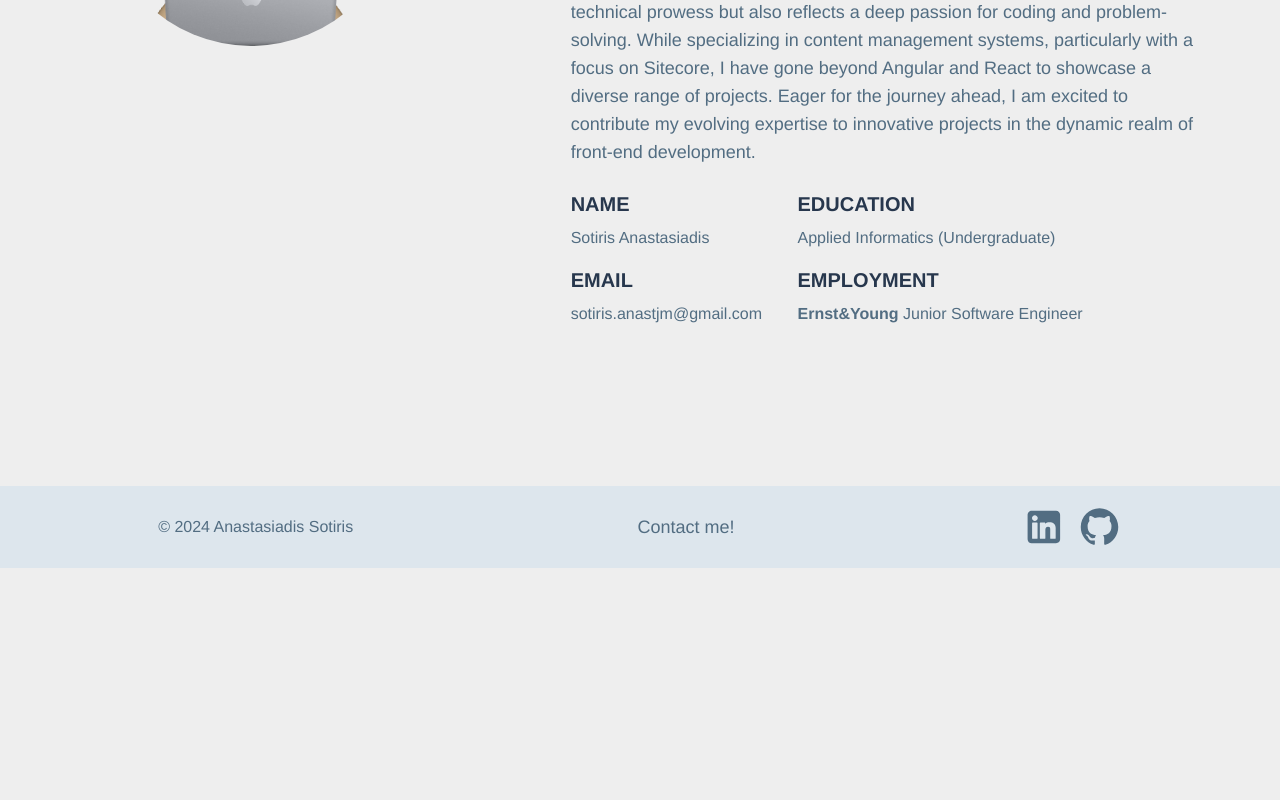
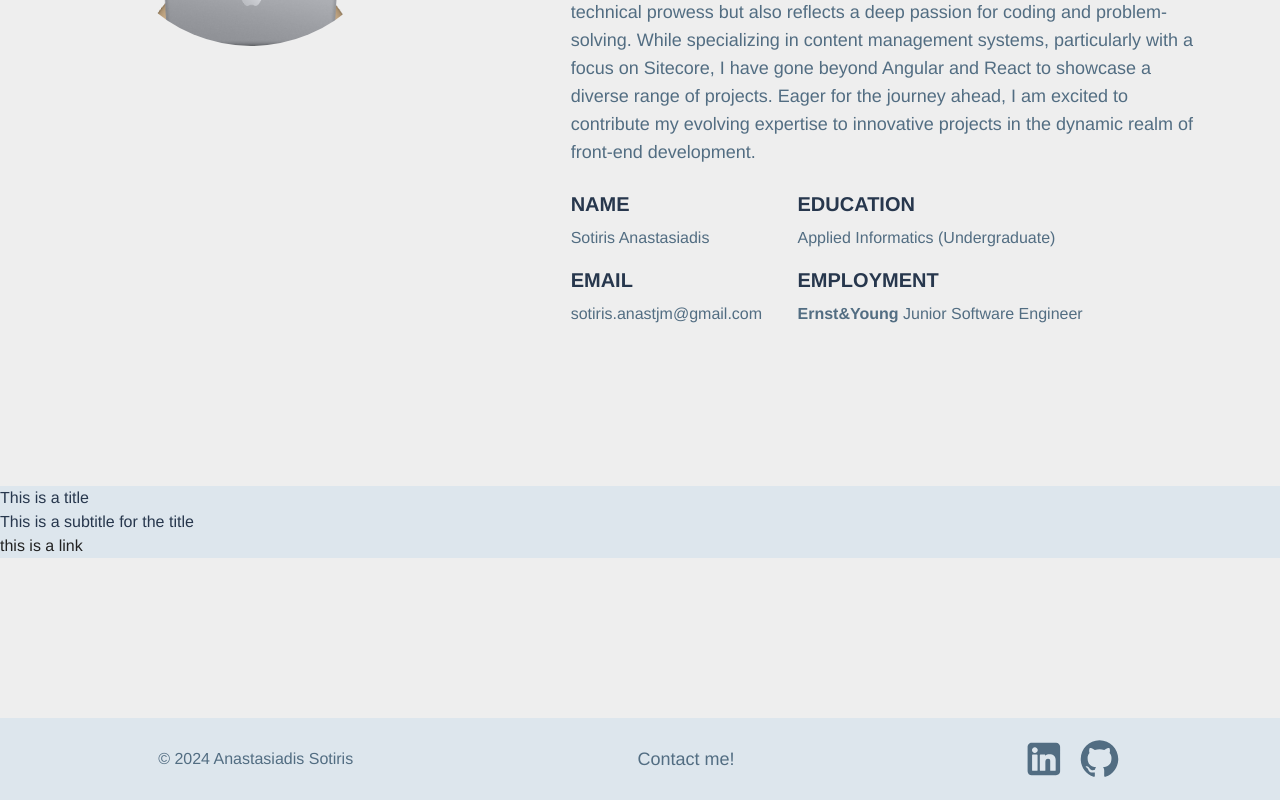
Before and after one commit to sotirisanastjm/AboutMe_v2, an Angular app: page /home in a window 1280 px wide. Shown: the part 1780-2580 px from the top of the page. Before the commit the page ends 2348 px from the top, so only its background shows below. Built offline with nearby package versions, Linux system fonts and the light colour scheme.

Commit message:
banner for the product pages

```diff
--- a/src/app/app.module.ts
+++ b/src/app/app.module.ts
@@ -13,6 +13,7 @@ import { TestimonialComponent } from './testimonial/testimonial.component';
 import { TechSkillsComponent } from './tech-skills/tech-skills.component';
 import { SvgListComponent } from './svg-list/svg-list.component';
 import { FooterComponent } from './footer/footer.component';
+import { BannerProductComponent } from './banner-product/banner-product.component';
 
 @NgModule({
   declarations: [
@@ -26,7 +27,8 @@ import { FooterComponent } from './footer/footer.component';
     TestimonialComponent,
     TechSkillsComponent,
     SvgListComponent,
-    FooterComponent
+    FooterComponent,
+    BannerProductComponent
   ],
   imports: [
     BrowserModule,
--- /dev/null
+++ b/src/app/banner-product/banner-product.component.html
@@ -0,0 +1,16 @@
+<section class="container mx-auto dark:bg-blue-black bg-blue-light gap-8">
+    <div class="grid grid-cols-2">
+        <div>
+            <h2>This is a title</h2>
+            <h3>This is a subtitle for the title </h3>
+        </div>
+        <div class="col-span-2 grid gap-8">
+            <ng-container *ngFor="let product of products">
+                <a>
+
+                </a>
+            </ng-container>
+        </div>
+        <a class="order-2">this is a link</a>
+    </div>
+</section>
--- a/src/app/home/home.component.html
+++ b/src/app/home/home.component.html
@@ -2,3 +2,4 @@
 <app-horizon-header></app-horizon-header>
 <app-tech-skills></app-tech-skills>
 <app-testimonial></app-testimonial>
+<app-banner-product></app-banner-product>
--- a/src/app/svg-list/svg-list.component.html
+++ b/src/app/svg-list/svg-list.component.html
@@ -1,4 +1,4 @@
-<div class="techSvg p-4 shadow-lg rounded-xl w-fit">
+<div class="techSvg p-4 shadow-lg dark:shadow-blue-dark rounded-xl w-fit">
     <svg *ngIf="svg == '0'"  xmlns="http://www.w3.org/2000/svg" x="0px" y="0px" viewBox="0 0 48 48">
         <path fill="#c62828" d="M24,4C12.96,4,4,12.96,4,24c0,11.05,8.96,20,20,20s20-8.96,20-20C44,12.96,35.04,4,24,4z M24,38.98c-8.81,0-14.98-6.79-14.98-14.98c0-8.18,6.79-14.98,14.98-14.98c8.18,0,15.02,6.68,15.02,14.86C39.02,32.07,32.81,38.98,24,38.98z"></path><path fill="#c62828" d="M35.59,31.129c0,0-4.197,7.217-13.375,6.246c-8.894-0.951-10.6-8.423-10.688-8.894c1.912,3.52,4.756,6.217,11.58,6.217c7.129,0,9.806-5.354,9.806-5.354L35.59,31.129z"></path><path fill="#c62828" d="M36.482,30.236l-3.569-1.775c0,0-3.569,5.344-9.806,5.344c-6.903,0-8.796-3.354-8.903-3.559c3.412,3.402,8.09,3.059,11.58,1.775c7.815-2.863,7.129-9.806,7.129-9.806h4.462C37.375,22.215,38.267,27.569,36.482,30.236z"></path><path fill="#c62828" d="M32.021,21.323c0,0,0.392,7.227-6.236,9.806c-3.491,1.363-6.884,0.098-7.129,0c0,0,2.628,0.471,4.452,0c3.569-0.892,5.256-2.491,6.236-4.452c2.677-5.354-0.883-8.913-0.883-8.913l4.452-3.569c0,0,4.256,3.677,4.462,7.129H32.021z"></path>
     </svg>
```
Also changed, not shown: src/app/banner-product/banner-product.component.ts (added, +10 -0 lines), src/app/banner-product/banner-product.component.scss (added), 1 other file (tests, documents, lock files or other folders).
